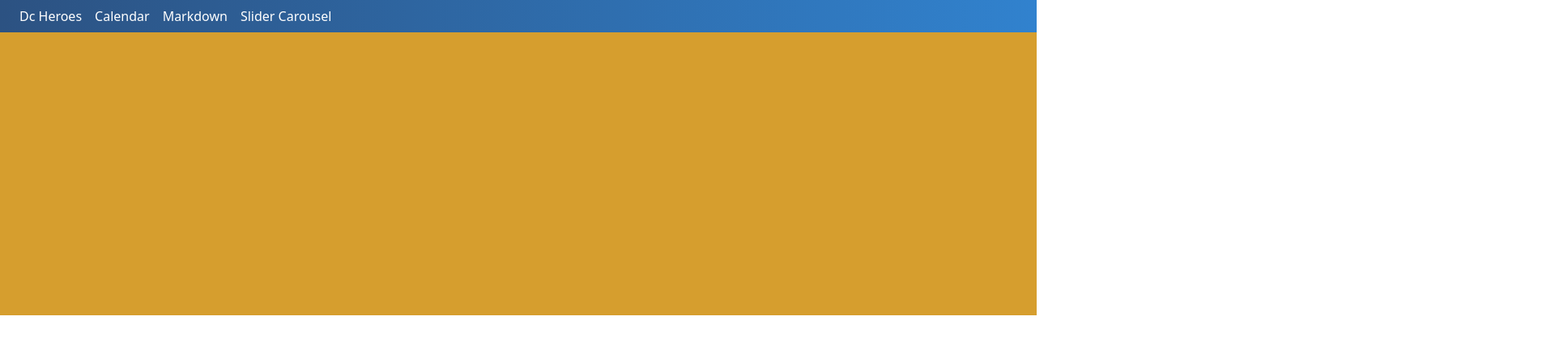
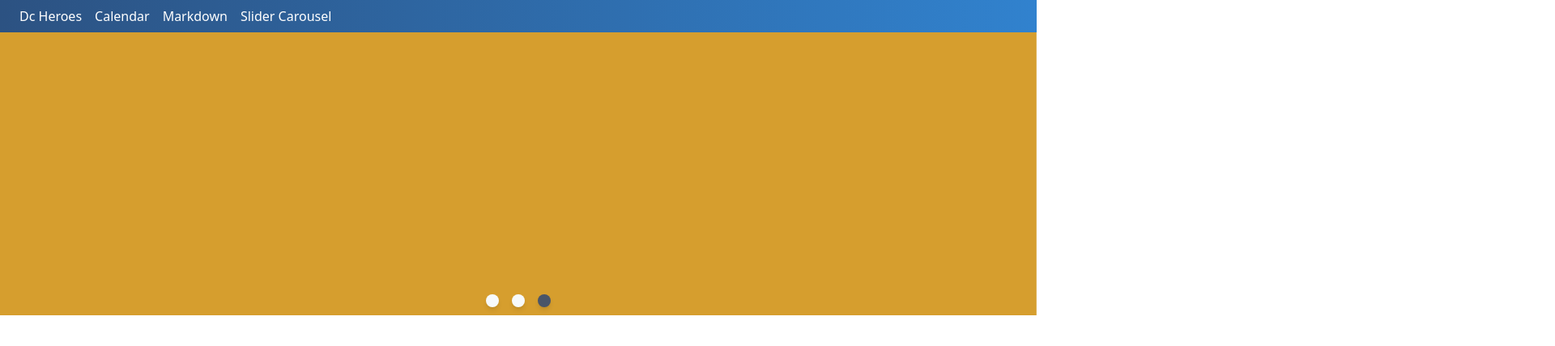
Before and after one commit to hackertaco/make-vue3-components, a Vue app: page /slider in a window 1280 px wide. Shown: the top 428 px of the page at 81% size, 1920 px wide, since content can reach past the window. Built offline with nearby package versions, Linux system fonts and the light colour scheme.

Commit message:
feat 05: ⚡️carousel complete

```diff
--- a/src/pages/slider.vue
+++ b/src/pages/slider.vue
@@ -1,8 +1,16 @@
 <template>
-<div class="flex flex-wrap w-full">
+<div class="flex flex-wrap w-full relative">
     <div class="absolute w-full" v-for="(color,index) in sliders" :key=" color">
-        <div :class="color" v-if="currentSlide === index" style="height: 350px"></div>
+        <transition name="fade">
+            <div :class="color" v-if="currentSlide === index" style="height: 350px"></div>
+        </transition>
+    </div>
+    <div class="w-full" style="height: 340px">
+        <div class="absolute bottom-0 flex justify-center w-full">
+            <div v-for="(slider,index) in sliders" :key="slider" :class="currentSlide === index? 'bg-gray-700' : 'bg-gray-100' " class="w-4 h-4 mx-2 rounded-full bg-black z-20 cursor-pointer shadow-md" @click="makeActive(index)">
+            </div>
 
+        </div>
     </div>
 </div>
 </template>
@@ -14,6 +22,12 @@ export default {
             currentSlide: 0,
             interval: '',
             sliders: ['bg-teal-600', 'bg-blue-600', 'bg-yellow-600'],
+            isTitleShowing: true,
+        }
+    },
+    methods: {
+        makeActive(index) {
+            this.currentSlide = index
         }
     },
     mounted() {
@@ -30,5 +44,18 @@ export default {
 </script>
 
 <style>
+.fade-enter-active,
+.fade-leave-active {
+    transition: all 1s ease;
+}
 
+.fade-enter-from {
+    opacity: 0;
+    transform: translateX(-100%);
+}
+
+.fade-leave-to {
+    opacity: 0;
+    transform: translateX(100%);
+}
 </style>
```
